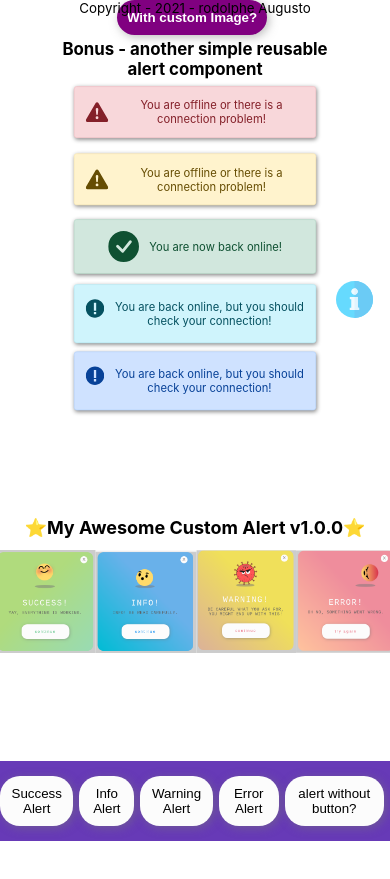
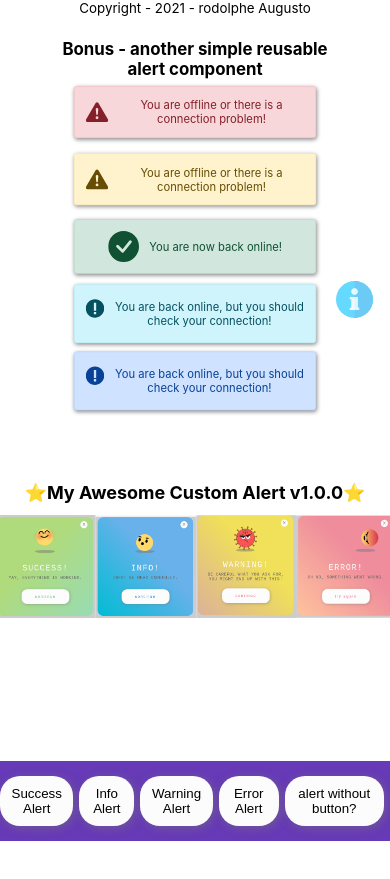
Before and after one commit to rodolphe37/my-awesome-custom-alert, a React (Create React App) app: page / in a window 390 px wide. After the commit the page ends 844 px from the top, so only its background shows below. Built offline with nearby package versions, Linux system fonts and the light colour scheme.

Commit message:
add custom picture to each alert modal

```diff
--- a/src/App.css
+++ b/src/App.css
@@ -98,6 +98,9 @@
   nav.float-action-button {
     top: 0 !important;
   }
+  .custompictureButton {
+    display: none !important;
+  }
 }
 
 @media screen and (device-width: 1280px) {
--- a/src/App.js
+++ b/src/App.js
@@ -135,11 +135,11 @@ function App() {
         </div>
       )}
       <button
-        className="button-boxApp"
+        className="button-boxApp custompictureButton"
         style={{ background: "purple", color: "#fff", fontWeight: "bold" }}
         onClick={handleClickWithCustomPicture}
       >
-        {!withCustomPicture ? `With custom Image?` : `With default emojis`}
+        {!withCustomPicture ? `With custom Image?` : `With default emojis?`}
       </button>
       <div className="bonus-section">
         <h2>Bonus - another simple reusable alert component</h2>
```
